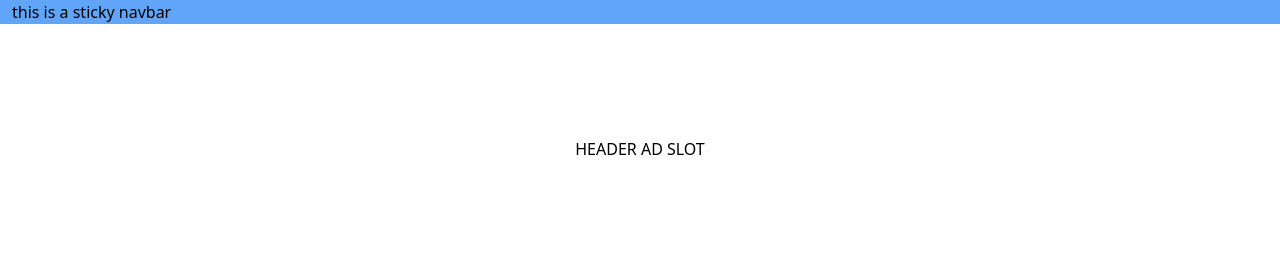
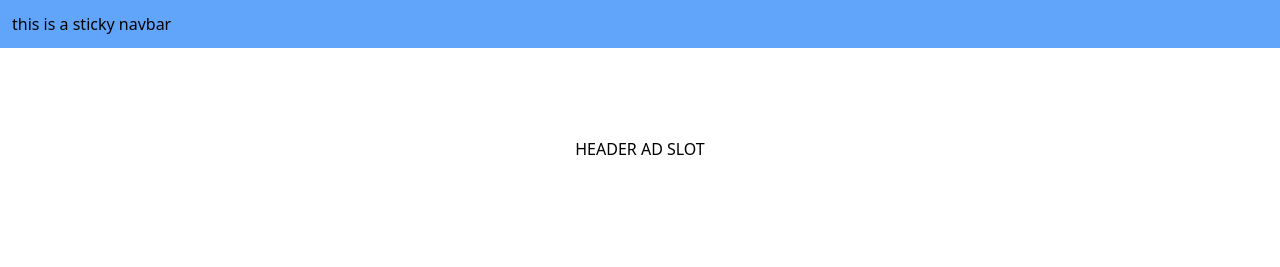
Before and after one commit to highfivve/footer-ads, a website: page header-sticky/index.html in a window 1280 px wide. Shown: the top 267 px of the page. Drawn offline with nearby package versions, Linux system fonts and the light colour scheme; a small style sheet from the web is missing.

Commit message:
Fix missing var in navbar height

```diff
--- a/header-sticky-nosticky-navbar/sticky-ad.css
+++ b/header-sticky-nosticky-navbar/sticky-ad.css
@@ -109,7 +109,7 @@
 header {
   align-items: center;
   background-color: rgb(96, 165, 250);
-  height: var(--navbar-height);
+  height: var(--h5v-navbar-height);
   width: 100%;
   display: flex;
   padding-left: 0.75rem;
--- a/header-sticky/sticky-ad.css
+++ b/header-sticky/sticky-ad.css
@@ -103,7 +103,7 @@
   background-color: rgb(96, 165, 250);
   position: fixed;
   top: 0;
-  height: var(--navbar-height);
+  height: var(--h5v-navbar-height);
   width: 100%;
   display: flex;
   padding-left: 0.75rem;
```
